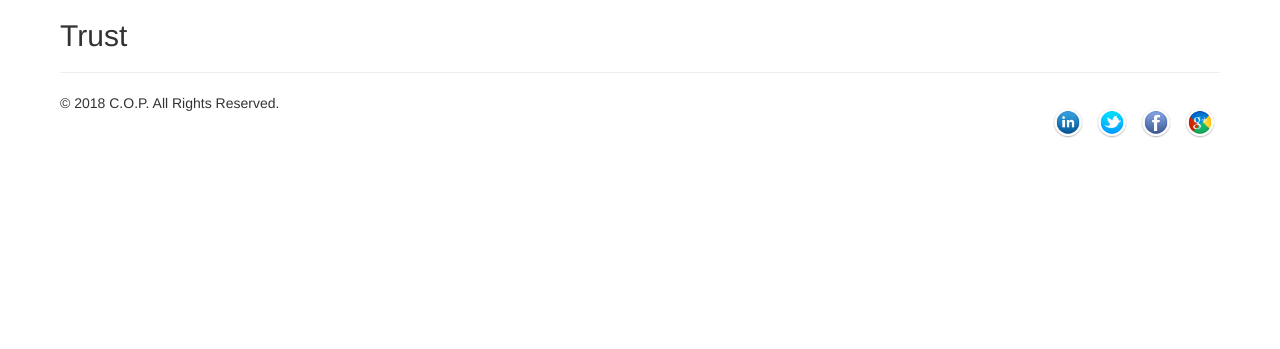
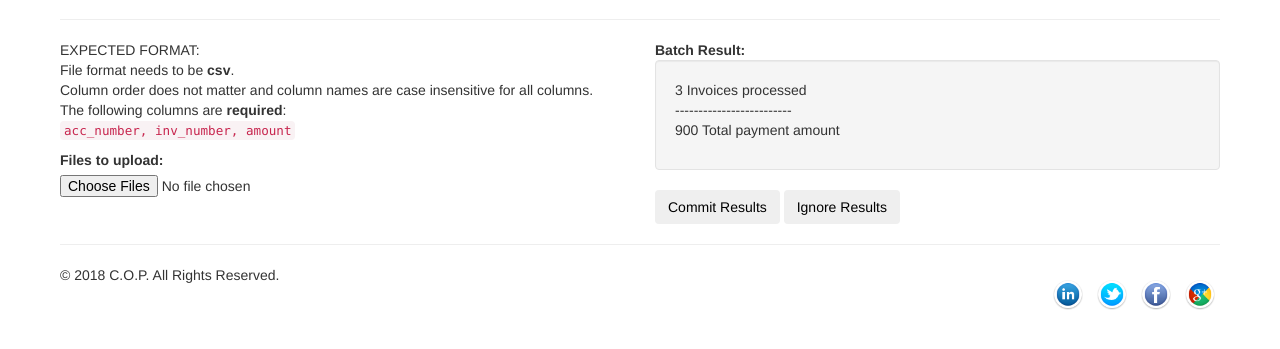
Before and after one commit to OpreaSergiu/CallCenter, an ASP.NET MVC app: page /Backoffice/Trust in a window 1280 px wide. Shown: the part 51-400 px from the top of the page. Run offline with ASP.NET Core 8 and stand-ins for ASP.NET MVC 5, Linux system fonts and the light colour scheme; the visitor is signed in with stand-in values (Sample User, id 1); the project's own start-up code is not run, and a stand-in starts its controllers and pages; some libraries are stand-ins or nearby versions.

Commit message:
Add the final views and finish the front end.

```diff
--- a/CallCenter/Controllers/BackofficeController.cs
+++ b/CallCenter/Controllers/BackofficeController.cs
@@ -21,5 +21,9 @@ namespace CallCenter.Controllers
         {
             return View();
         }
+        public ActionResult PaymentRequest()
+        {
+            return View();
+        }
     }
 }
--- a/CallCenter/Views/Backoffice/Index.cshtml
+++ b/CallCenter/Views/Backoffice/Index.cshtml
@@ -5,7 +5,6 @@
 
 <div class="container">
     <h2>Backoffice</h2>
-    <p>Welcome! This is the home page.</p>
     <ul class="nav flex-column">
         <li class="nav-item">
             <a class="nav-link" href="/Backoffice/Newbusiness">New Business</a>
@@ -13,5 +12,8 @@
         <li class="nav-item">
             <a class="nav-link" href="/Backoffice/Trust">Trust</a>
         </li>
+        <li class="nav-item">
+            <a class="nav-link" href="/Backoffice/PaymentRequest">Payment Request</a>
+        </li>
     </ul>
 </div>
--- a/CallCenter/Views/Backoffice/Trust.cshtml
+++ b/CallCenter/Views/Backoffice/Trust.cshtml
@@ -3,4 +3,48 @@
     ViewBag.Title = "Trust";
 }
 
-<h2>Trust</h2>
+<hr/>
+<div class="container-fluid text-center">
+    <div class="row content">
+        <div class="col-sm-6 text-left">
+            <p>
+                EXPECTED FORMAT:
+                <br />
+                File format needs to be <b>csv</b>.
+                <br />
+                Column order does not matter and column names are case insensitive for all columns.
+                <br />
+                The following columns are <b>required</b>:
+                <br />
+                <code>acc_number, inv_number, amount</code>
+            </p>
+            <form id="upload" action="index.html" method="POST" enctype="multipart/form-data">
+
+                <fieldset>
+                    <input type="hidden" id="MAX_FILE_SIZE" name="MAX_FILE_SIZE" value="300000" />
+
+                    <div>
+                        <label for="fileselect">Files to upload:</label>
+                        <input type="file" id="fileselect" name="fileselect[]" multiple="multiple" />
+                    </div>
+                </fieldset>
+
+            </form>
+        </div>
+        <div class="col-sm-6 text-left">
+            <b>Batch Result:</b>
+            <br />
+            <div class="well">
+                <p>
+                    3 Invoices processed
+                    <br/>
+                    -------------------------
+                    <br/>
+                    900 Total payment amount
+                </p>
+            </div>
+            <button type="button" class="btn">Commit Results</button>
+            <button type="button" class="btn">Ignore Results</button>
+        </div>
+    </div>
+</div>
--- a/CallCenter/Views/ClientPortal/Index.cshtml
+++ b/CallCenter/Views/ClientPortal/Index.cshtml
@@ -5,7 +5,6 @@
 
 <div class="container">
     <h2>Client Portal</h2>
-    <p>Welcome! This is the home page.</p>
     <ul class="nav flex-column">
         <li class="nav-item">
             <a class="nav-link" href="/ClientPortal/Audit">Audit</a>
```
Also changed, not shown: CallCenter/Views/Backoffice/Newbusiness.cshtml (+38 -0 lines), CallCenter/Views/Backoffice/PaymentRequest.cshtml (added, +47 -0 lines), CallCenter/CallCenter.csproj.
